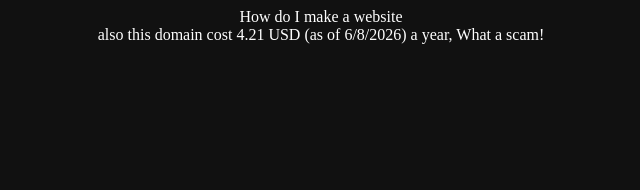
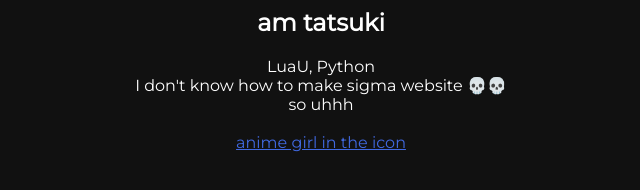
Before and after one commit to tatsukigotratted-blip/tatsuki.wtf, a plain HTML site: page index.html in a window 1280 px wide. Shown: the whole page, without its empty margins (319-959 px from the left). Drawn offline with Linux system fonts and the light colour scheme.

Commit message:
Enhance index.html with favicon and styles
Added favicon link and Google Fonts stylesheet. Updated styles and corrected HTML tags.

```diff
--- a/index.html
+++ b/index.html
@@ -1,23 +1,32 @@
 <head>
+  <link rel="icon" type="image/png" href="296533085_193854743009328_7138866477411432454_n.jpg"> <!-- I'm too lazy to rename the file, Sorry! -->
+  <link href='https://fonts.googleapis.com/css?family=Montserrat' rel='stylesheet'>
   <style>
     body {
       background-color:rgb(17,17,17);
       color:white;
+      font-family:"Montserrat";
     }
-
     .sectino{
       justify-content:center;
       text-align:center;
       align-items:center;
-      height:60vh;
+      transform:translateY(60vh);
     }
   </style>
   <title>tatsuki</title>
 </head>
 
 <headers class="sectino">
-  <div>How do I make a website</div>
-  <div>also this domain cost 4.21 USD (as of 6/8/2026) a year, What a scam!</div>
+  <h2>am tatsuki</h1>
+  <div>LuaU, Python</div>
+  <div>
+    I don't know how to make sigma website 💀💀
+  </div>
+  <div>
+    so uhhh<br><br>
+  </div>
+  <div><a href="https://tatsuki.wtf/296533085_193854743009328_7138866477411432454_n.jpg" style="color:royalblue;">anime girl in the icon</a></div>
 </headers>
 
 <script>
```
